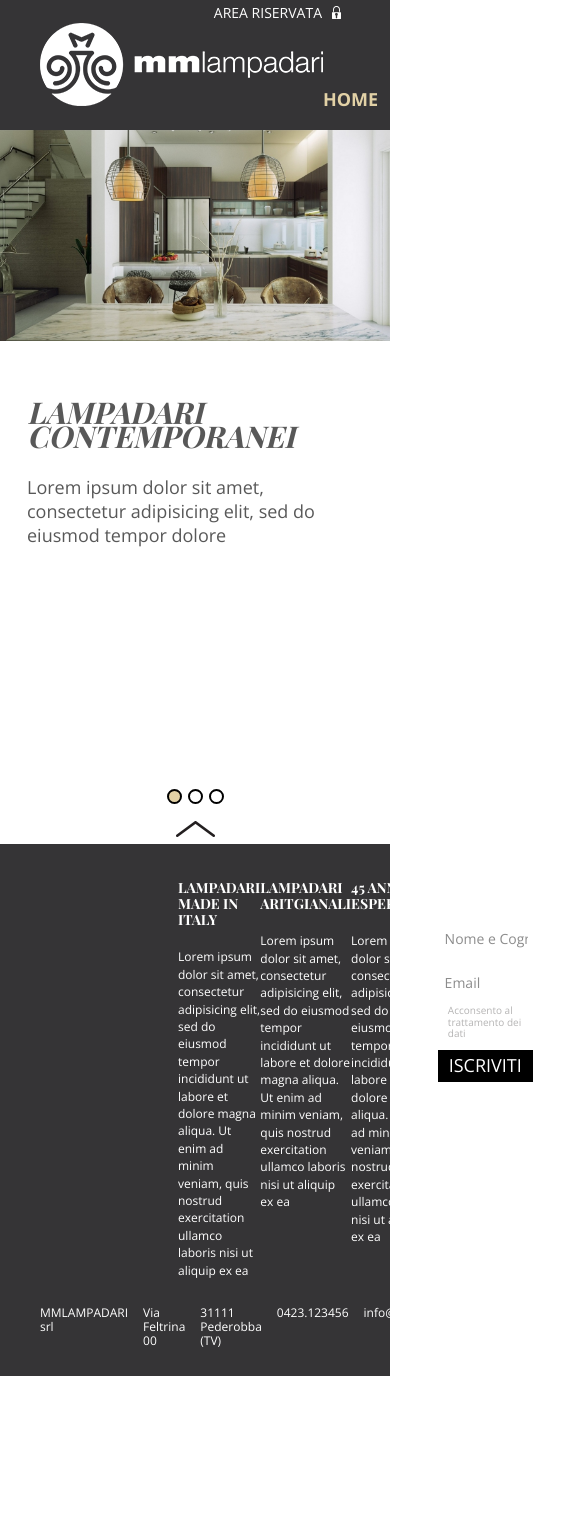
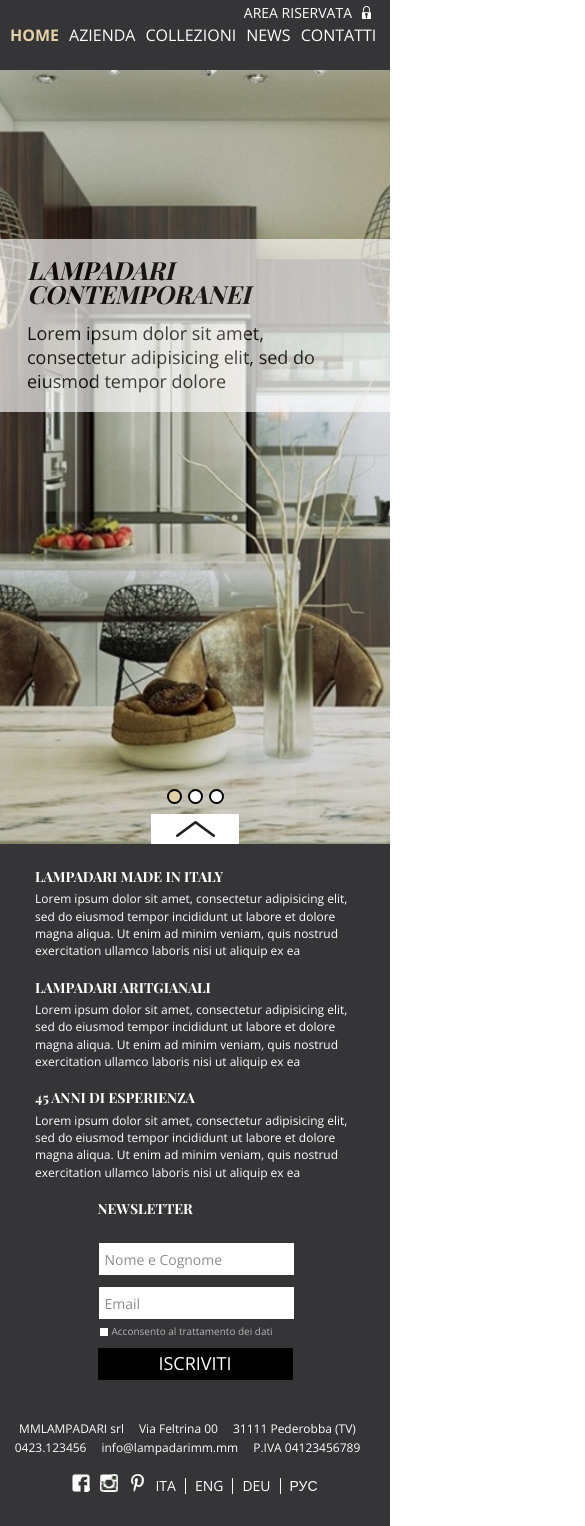
Before and after one commit to costaline/lampadari, a website built with webpack: page src/index.html in a window 390 px wide. Shown: the top 1526 px of the page, 585 px wide, since content can reach past the window. Before the commit the page ends 1376 px from the top, so only its background shows below. Built offline with nearby package versions, Linux system fonts and the light colour scheme; a web font is replaced by a local one.

Commit message:
fix response

```diff
--- a/src/scripts/suggestions-group.js
+++ b/src/scripts/suggestions-group.js
@@ -1,12 +1,20 @@
+import { debounce } from "@/scripts/utils";
+
 const suggestionsGroup = () => {
   const list = document.querySelector(".suggestions-group__list");
   const toggleButton = document.querySelector(
     ".suggestions-group__toggle-button"
   );
 
-  const listHeight = list.clientHeight;
+  let isShowed = true;
 
-  let isShowed = true;
+  let listHeight = list.clientHeight;
+
+  const debouncedCalcHeight = debounce(() => {
+    listHeight = list.clientHeight;
+
+    list.style.marginBottom = isShowed ? 0 : `${-listHeight}px`;
+  }, 10);
 
   const toggleBoxView = () => {
     isShowed = !isShowed;
@@ -19,6 +27,8 @@ const suggestionsGroup = () => {
   setTimeout(() => isShowed && toggleBoxView(), 3000);
 
   toggleButton.addEventListener("click", toggleBoxView);
+
+  window.addEventListener("resize", debouncedCalcHeight);
 };
 
 export default suggestionsGroup;
--- a/src/styles/blocks/_index.scss
+++ b/src/styles/blocks/_index.scss
@@ -1,5 +1,4 @@
 @import "./header-main";
 @import "./main";
 @import "./footer-main";
-@import 'modal-auth';
-@import "./shared";
+@import './modal-auth';
--- a/src/styles/blocks/footer-main/footer-main.scss
+++ b/src/styles/blocks/footer-main.scss
@@ -6,19 +6,42 @@
 
 .footer-main__description {
   display: flex;
+  flex-wrap: wrap;
   justify-content: space-between;
   margin-bottom: 11px;
   padding: 36px 135px 10px 138px;
+
+  @media (max-width: 1200px) {
+    justify-content: center;
+    padding: 15px 30px;
+  }
+
+  @media (max-width: 500px) {
+    justify-content: center;
+    padding: 15px;
+  }
 }
 
 .footer-main__text-cell {
   width: 195px;
+
+  @media (max-width: 1200px) {
+    margin: 10px;
+  }
+
+  @media (max-width: 600px) {
+    width: 100%;
+  }
 }
 
 .footer-main__title {
   margin-bottom: 20px;
   font-size: pxToRem(14);
   text-transform: uppercase;
+
+  @media (max-width: 768px) {
+    margin-bottom: 5px;
+  }
 }
 
 .footer-main__text {
@@ -29,6 +52,11 @@
 
 .footer-main__form-cell {
   width: 185px;
+
+  @media (max-width: 1200px) {
+    width: 195px;
+    margin: 10px;
+  }
 
   & .footer-main__title {
     margin-bottom: 25px;
@@ -75,24 +103,47 @@
   display: flex;
   align-items: center;
   justify-content: space-between;
+  padding-bottom: 19px;
 
-  padding-bottom: 19px;
+  @media (max-width: 700px) {
+    flex-wrap: wrap;
+    justify-content: center;
+  }
 }
 
 .footer-main__contacts {
   display: flex;
+  flex-wrap: wrap;
   margin-top: 6px;
   margin-right: auto;
   font-size: pxToRem(12);
 
+  @media (max-width: 700px) {
+    justify-content: center;
+    margin-bottom: 10px;
+  }
+
   & li {
     margin-right: 15px;
+
+    @media (max-width: 700px) {
+      margin-bottom: 5px;
+    }
   }
 }
 
 .footer-main__social {
   display: flex;
   margin-right: 75px;
+
+  @media (max-width: 1200px) {
+    margin-right: 0;
+  }
+
+  @media (max-width: 500px) {
+    margin-top: 5px;
+    margin-bottom: 5px;
+  }
 
   & li {
     margin-right: 10px;
@@ -141,7 +192,7 @@
     }
 
     &:hover {
-      color: $colorAccent
+      color: $colorAccent;
     }
   }
 }
--- a/src/styles/blocks/footer-main/_index.scss
+++ /dev/null
@@ -1 +0,0 @@
-@import './footer-main';
--- a/src/styles/blocks/header-main/header-main.scss
+++ b/src/styles/blocks/header-main.scss
@@ -7,22 +7,57 @@
   display: flex;
   align-items: center;
   justify-content: space-between;
-  height: var(--header-heigth);
+  min-height: var(--header-heigth);
+
+  @media (max-width: 768px) {
+    padding: 20px 0;
+  }
 }
 
 .header-main__nav {
   display: flex;
   flex-grow: 1;
   justify-content: space-between;
+
+  @media (max-width: 768px) {
+    flex-wrap: wrap;
+  }
 }
 
 .header-main__logo {
   margin-top: 3px;
+
+  @media (max-width: 768px) {
+    margin-bottom: 10px;
+  }
+
+  @media (max-width: 500px) {
+    display: none;
+  }
+
+  & img {
+    @media (max-width: 992px) {
+      width: auto;
+      height: 50px;
+    }
+
+    @media (max-width: 768px) {
+      height: 40px;
+    }
+  }
 }
 
 .header-main__nav-list {
   display: flex;
   margin-top: auto;
+
+  @media (max-width: 768px) {
+    flex-wrap: wrap;
+  }
+
+  @media (max-width: 500px) {
+    justify-content: center;
+  }
 }
 
 .header-main__nav-item {
@@ -43,6 +78,14 @@
   &--active {
     color: $colorAccent;
     font-weight: 700;
+  }
+
+  @media (max-width: 768px) {
+    padding: 5px;
+  }
+
+  @media (max-width: 500px) {
+    font-size: pxToRem(16);
   }
 }
 
--- a/src/styles/blocks/header-main/_index.scss
+++ /dev/null
@@ -1 +0,0 @@
-@import "./header-main.scss";
--- a/src/styles/blocks/main/home-slider.scss
+++ b/src/styles/blocks/main/home-slider.scss
@@ -11,7 +11,11 @@
 .home-slider__slide {
   position: absolute;
   z-index: -1;
+  display: flex;
+  align-items: center;
+  justify-content: center;
   width: 100%;
+  height: inherit;
   opacity: 0;
   transition: opacity 1s ease-in-out;
 
@@ -22,7 +26,8 @@
 
   & img {
     width: 100%;
-    height: auto;
+    height: inherit;
+    object-fit: cover;
   }
 }
 
--- a/src/styles/blocks/main/info-box.scss
+++ b/src/styles/blocks/main/info-box.scss
@@ -4,6 +4,14 @@
   padding: 19px 27px;
   background-color: $colorBgLight;
   opacity: 0.65;
+
+  @media (max-width: 768px) {
+    max-width: 75%;
+  }
+
+  @media (max-width: 500px) {
+    max-width: none;
+  }
 }
 
 .info-box__title {
@@ -12,6 +20,11 @@
   font-style: italic;
   line-height: 24px;
   text-transform: uppercase;
+
+  @media (max-width: 768px) {
+    margin-bottom: 15px;
+    font-size: pxToRem(25);
+  }
 }
 
 .info-box__text {
--- a/src/styles/blocks/main/main.scss
+++ b/src/styles/blocks/main/main.scss
@@ -8,6 +8,10 @@
   top: 251px;
   right: 0;
   z-index: 3;
+
+  @media (max-width: 768px) {
+    top: 20vh;
+  }
 }
 
 .main__suggestions-group {
--- a/src/styles/blocks/main/suggestions-group.scss
+++ b/src/styles/blocks/main/suggestions-group.scss
@@ -7,14 +7,24 @@
   flex-grow: 1;
   margin-bottom: 0;
   transition: margin-bottom 0.5s ease;
+
+  @media (max-width: 992px) {
+    flex-wrap: wrap;
+  }
 }
 
 .suggestions-group__item {
   display: flex;
   flex-direction: column;
-  height: 172px;
+  min-height: 172px;
   padding: 15px 20px 10px 15px;
   background-color: $colorBgLight;
+
+  @media (max-width: 992px) {
+    flex-grow: 1;
+    min-height: auto;
+    padding: 10px;
+  }
 
   &:first-child {
     background-color: $colorBgAccent;
@@ -38,7 +48,6 @@
 }
 
 .suggestions-group__text {
-  //margin-top: 7px;
   margin-bottom: 12px;
   font-size: pxToRem(16);
   line-height: 25px;
@@ -55,7 +64,7 @@
   justify-content: center;
   width: 88px;
   height: 30px;
-  margin: 0 auto  ;
+  margin: 0 auto;
   text-align: center;
   background-color: $colorBgLight;
   border: none;
--- a/src/styles/blocks/modal-auth.scss
+++ b/src/styles/blocks/modal-auth.scss
@@ -24,6 +24,14 @@
   color: $colorLight;
   background-color: $colorBgCommon;
   cursor: auto;
+
+  @media (max-width: 600px) {
+    width: 90%;
+    padding: 7px 15px 15px;
+  }
+
+  @media (max-width: 550px) {
+  }
 }
 
 .modal-auth__close {
@@ -46,13 +54,20 @@
 }
 
 .modal-auth__title {
-  margin-bottom: 20px;
+  margin-top: 4px;
+  margin-bottom: 16px;
   text-align: center;
 }
 
 .modal-auth__form-group {
   display: flex;
   justify-content: space-between;
+
+  @media (max-width: 600px) {
+    flex-direction: column;
+    align-items: center;
+    justify-content: center;
+  }
 }
 
 .modal-auth__form-title {
@@ -60,11 +75,16 @@
   font-size: pxToRem(18);
 }
 
-.modal-auth__login,.modal-auth__register {
+.modal-auth__login,
+.modal-auth__register {
   width: 184px;
 }
 
 .modal-auth__login {
+  @media (max-width: 600px) {
+    margin-bottom: 30px;
+  }
+
   & .modal-auth__input-group {
     margin-bottom: 7px;
   }
--- a/src/styles/blocks/shared/_index.scss
+++ /dev/null
@@ -1 +0,0 @@
-@import "./slider.scss";
--- a/src/styles/global/at-rules.scss
+++ b/src/styles/global/at-rules.scss
@@ -3,3 +3,9 @@
 
   @return #{$result}rem;
 }
+
+@mixin maxWidth($value) {
+  @media (max-width: $value) {
+    @content;
+  }
+}
--- a/src/styles/global/common.scss
+++ b/src/styles/global/common.scss
@@ -1,11 +1,23 @@
 :root {
   --header-heigth: 130px;
+
+  @media (max-width: 992px) {
+    --header-heigth: 90px;
+  }
+
+  @media (max-width: 500px) {
+    --header-heigth: 70px;
+  }
 }
 
 .container {
   max-width: 1280px;
   margin: 0 auto;
   padding: 0 40px;
+
+  @media (max-width: 500px) {
+    padding: 0 10px;
+  }
 }
 
 .input {
```
Also changed, not shown: src/index.html (+1 -0 lines), src/styles/blocks/shared/slider.scss (deleted, +0 -21 lines).
